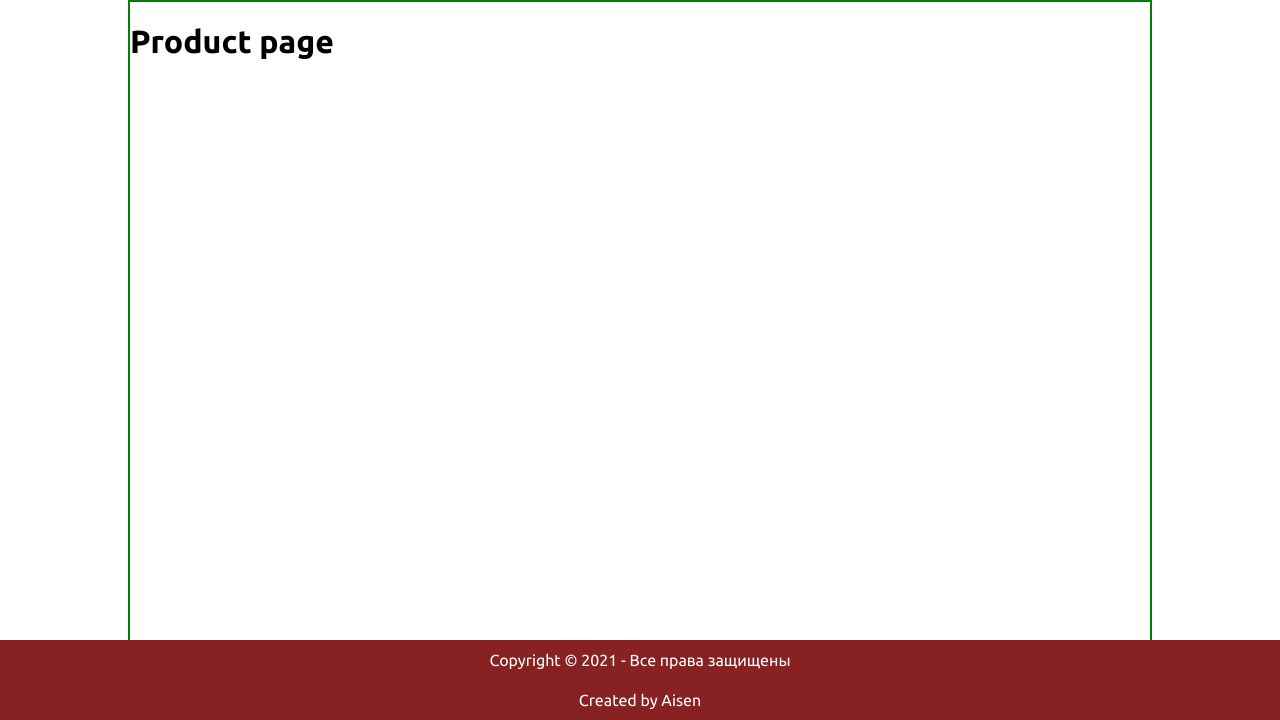
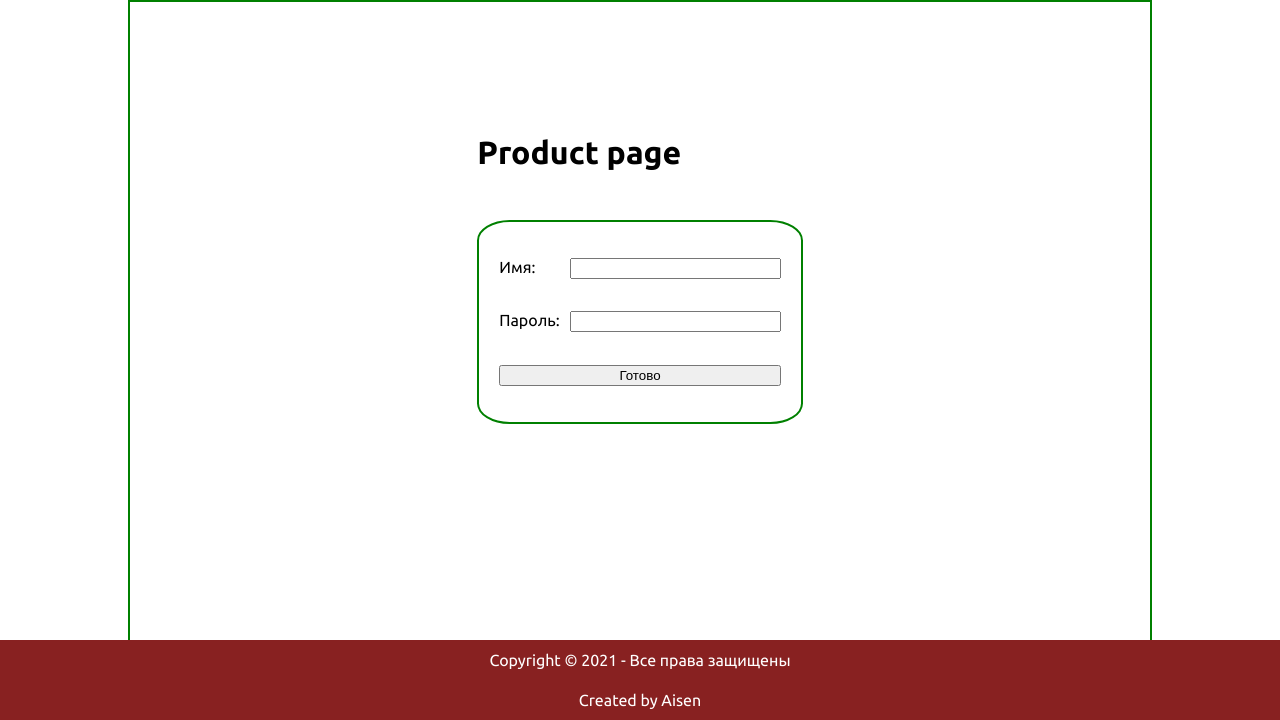
Before and after one commit to Aysen23/altanWeb, a Flask app: page /product in a window 1280 px wide. Shown: the part 80-800 px from the top of the page. Run offline with Flask 2, Linux system fonts and the light colour scheme.

Commit message:
поработали с формой и http-запросами

```diff
--- a/app.py
+++ b/app.py
@@ -1,4 +1,4 @@
-from flask import Flask, render_template
+from flask import Flask, render_template, request
 
 app = Flask(__name__)
 
@@ -8,9 +8,27 @@ app = Flask(__name__)
 def index_page():
     return render_template("home.html")
 
-@app.route("/product")
+@app.route("/product", methods=["GET", "POST"])
 def product_page():
-    return render_template("product.html")
+    msg = ""
+    name = ""
+    pwd = ""
+    if request.method == "POST":
+        name = request.form.get("name")
+        pwd = request.form.get("pwd")
+
+        msg = f"{name} {pwd}"
+
+    return render_template("product.html", msg=msg, n=name, p=pwd)
+
+# http://127.0.0.1:5000/test?v1=hello&v2=1234
+@app.route("/test")
+def test_page():
+    var_1 = request.args.get("v1")
+    return f"""
+    <h3>Test</h3>
+    <p> Var 1: {var_1} </p>
+    """
 
 # точка входа
 if __name__ == "__main__":
--- a/static/style.css
+++ b/static/style.css
@@ -127,6 +127,33 @@ header, footer {
 }
 .content {
     height: 100%;
+    display: grid;
+    grid-template-rows: 1fr 20px 50% 20px 1fr;
+    align-items: center;
+    justify-content: center;
+}
+.content h1{
+    grid-row: 2 / 3;
+}
+.content form {
+    border: solid 2px green;
+    border-radius: 10%;
+    padding: 20px;
+    grid-row: 3 / 4;
+    height: 50%;
+    display: grid;
+    grid-template-rows: repeat(3, 1fr);
+    align-items: center;
+}
+.field {
+    display: grid;
+    grid-template-columns: 1fr 3fr;
+}
+.field label {
+    margin-right: 10px;
+}
+.message {
+    grid-row: 4 / 5;
 }
 
 .footer {
--- a/templates/product.html
+++ b/templates/product.html
@@ -6,6 +6,30 @@
 
 <div class="content product_content">
     <h1>Product page</h1>
+
+    <form method="post">
+        <!-- Поля ввода данных -->
+        <!-- Поле имени -->
+        <div class="field">
+            <label for="name">Имя:</label>
+            <input type="text" name="name" id="name">
+        </div>
+        <!-- Поле пароля -->
+        <div class="field">
+            <label for="pwd">Пароль:</label>
+            <input type="password" name="pwd" id="pwd">
+        </div>
+        <!-- Кнопка -->
+        <button type="submit">Готово</button>
+    </form>
+
+    <div class="message">
+        {% if msg %}
+        <p>{{ msg }}</p>
+        <p>{{ n }}</p>
+        <p>{{ p }}</p>
+        {% endif %}
+    </div>
 </div>
 
 {% endblock %}
```
